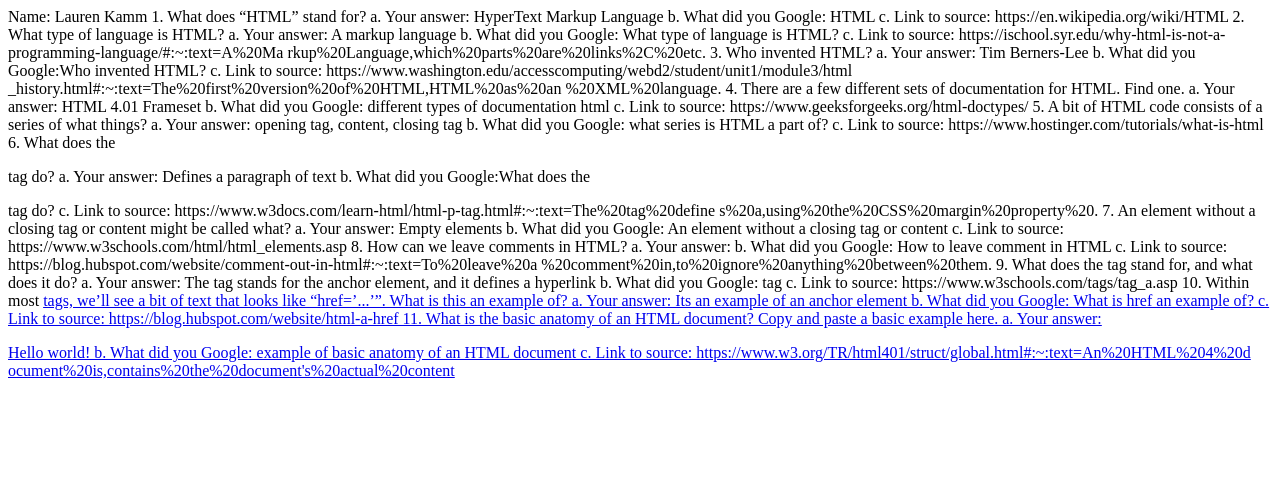
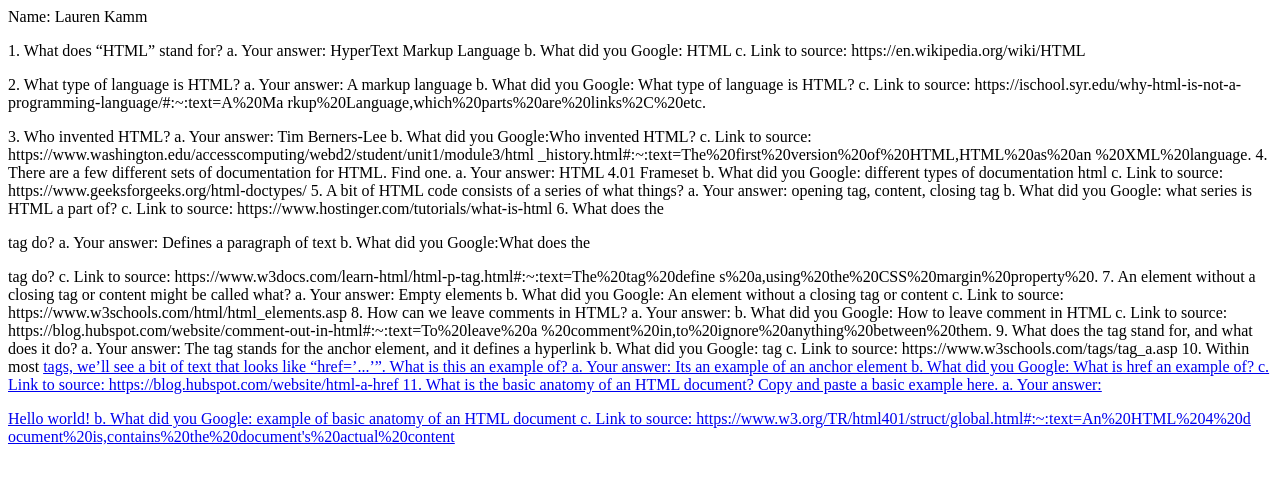
Before and after one commit to laurenkamm/laurenkamm.github.io, a plain HTML site: page ica/ICA1.html in a window 1280 px wide. Drawn offline with Linux system fonts and the light colour scheme.

Commit message:
Update ICA1.html

```diff
--- a/ica/ICA1.html
+++ b/ica/ICA1.html
@@ -2,17 +2,17 @@
     <head></head>
     <body>
         <p>Name: Lauren Kamm
-            1. What does “HTML” stand for?
+            <p></p>1. What does “HTML” stand for?
             a. Your answer: HyperText Markup Language
             b. What did you Google: HTML
             c. Link to source: https://en.wikipedia.org/wiki/HTML
-            2. What type of language is HTML?
+            <p></p>2. What type of language is HTML?
             a. Your answer: A markup language
             b. What did you Google: What type of language is HTML?
             c. Link to source:
             https://ischool.syr.edu/why-html-is-not-a-programming-language/#:~:text=A%20Ma
             rkup%20Language,which%20parts%20are%20links%2C%20etc.
-            3. Who invented HTML?
+            <p></p>3. Who invented HTML?
             a. Your answer: Tim Berners-Lee
             b. What did you Google:Who invented HTML?
             c. Link to source:
```
